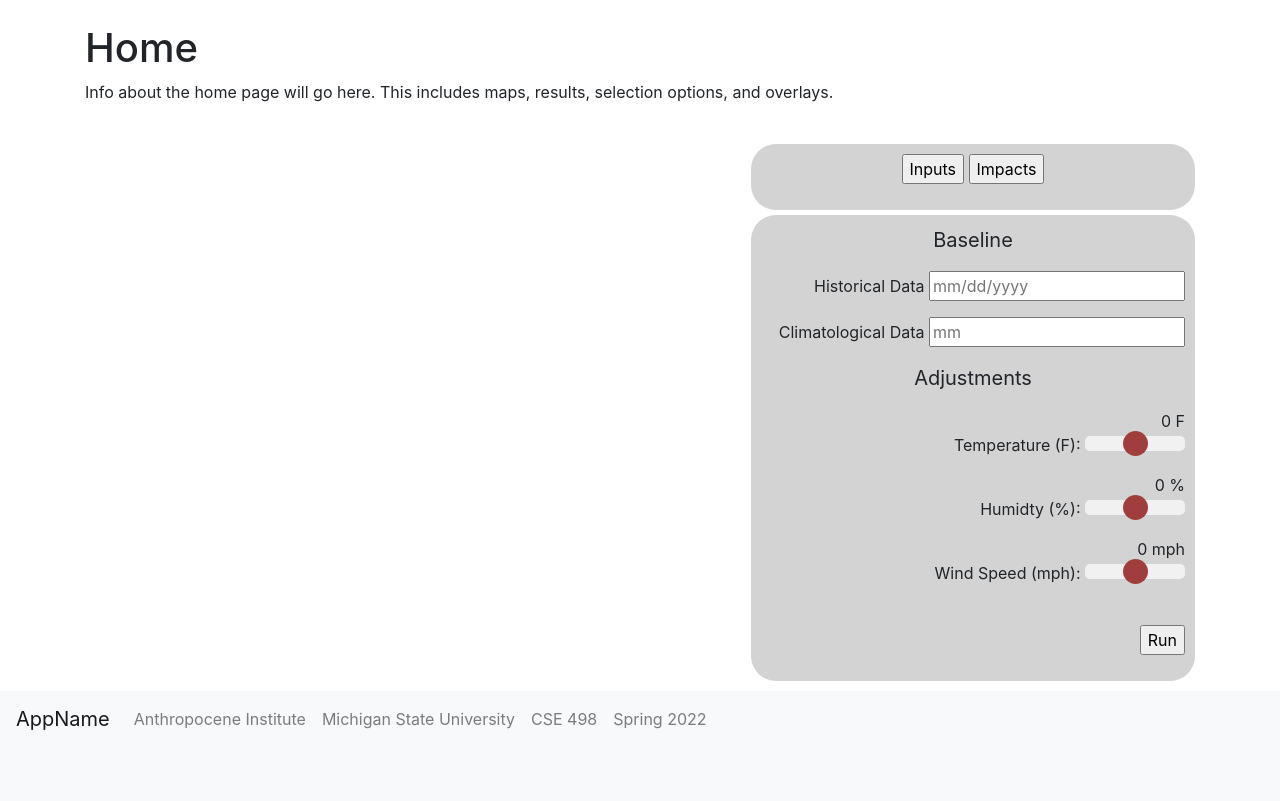
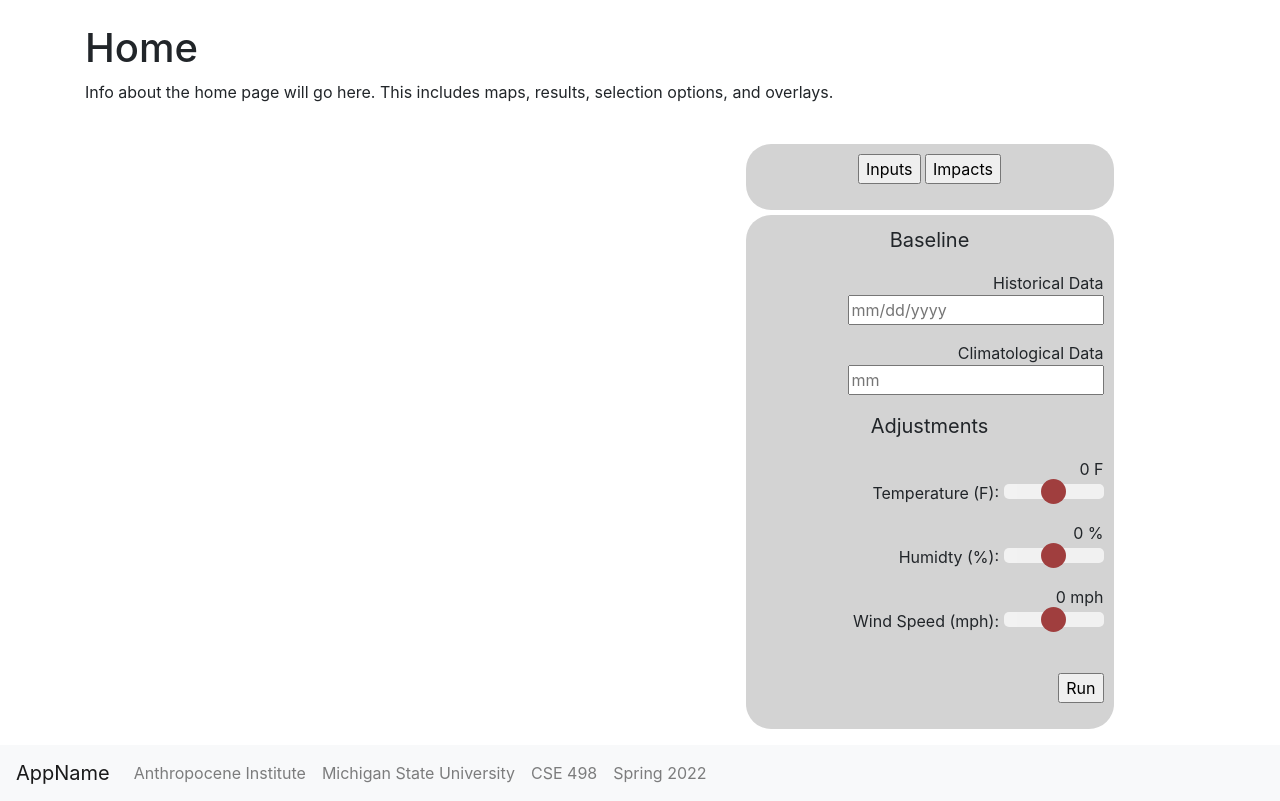
Before and after one commit to ampersandmcd/WRiFT, a Flask app: template flask/application/templates/index.html in a window 1280 px wide. Shown: the part 56-857 px from the top of the page. Before the commit the page ends 786 px from the top, so only its background shows below. Run offline with Flask 2, Linux system fonts and the light colour scheme; the template is opened without the code that fills it: most values are stand-ins (such as "Sample title", 1, 10 or a date in 2020); parts of the project's set-up code (start-up, migrations or seed data) failed here and were passed over; some libraries are stand-ins or nearby versions.

Commit message:
Aligned map and input form

```diff
--- a/flask/application/static/style.css
+++ b/flask/application/static/style.css
@@ -48,7 +48,7 @@
   background-color: lightgrey;
   padding: 10px;
   border-radius: 25px;
-  width: 40%;
+
   margin-bottom: 10px;
 }
 
@@ -84,7 +84,7 @@
   background-color: lightgrey;
   padding: 10px;
   border-radius: 25px;
-  width: 40%;
+
   margin-right: 0;
   margin-left: auto;
   margin-bottom: 10px;
@@ -96,7 +96,7 @@
   border-radius: 25px;
   text-align: center;
   margin-bottom: 5px;
-  width: 40%;
+
   margin-right: 0;
   margin-left: auto;
 }
@@ -110,3 +110,20 @@
   text-align: center;
   font-size: 20px;
 }
+
+#UserForm {
+  width: 23em;
+  display: inline-block;
+  overflow: hidden;
+}
+
+#chart {
+  width: 41em;
+  display: inline-block;
+  overflow: hidden;
+  margin-bottom: 3em;
+}
+
+#page {
+  width: 65em;
+}
--- a/flask/application/templates/index.html
+++ b/flask/application/templates/index.html
@@ -9,7 +9,19 @@
     <p>Info about the home page will go here. This includes maps, results, selection options, and overlays.</p>
 <br>
 
+<div id="page" class="page">
+
+<div id="chart" class="chart">
+
+    <script src="https://cdn.plot.ly/plotly-latest.min.js"></script>
+    <script type="text/javascript">
+        var graphs = {{graph_json | safe}};
+        Plotly.plot("chart",graphs,{});
+    </script>
+        </div>
+
 <!-- Switch between the inputs and impacts pages with button -->
+<div id="UserForm" class="UserForm">
 <div id="Options" class="Options">
 <p>
     <input id="InputsButton" type="button" value="Inputs" onclick="inputsVisible();"/>
@@ -89,7 +101,8 @@
     </div>
 
 </div>
-
+</div>
+</div>
 
 <!-- Updates the slider values, these can stay in the form since the values are not
  needed to be grabbed until the user runs the simulation.
@@ -168,11 +181,4 @@ function impactsVisible() {
 }
 </script>
 
-    <div id="chart" class="chart"></div>
-
-    <script src="https://cdn.plot.ly/plotly-latest.min.js"></script>
-    <script type="text/javascript">
-        var graphs = {{graph_json | safe}};
-        Plotly.plot("chart",graphs,{});
-    </script>
 {% endblock %}
```
